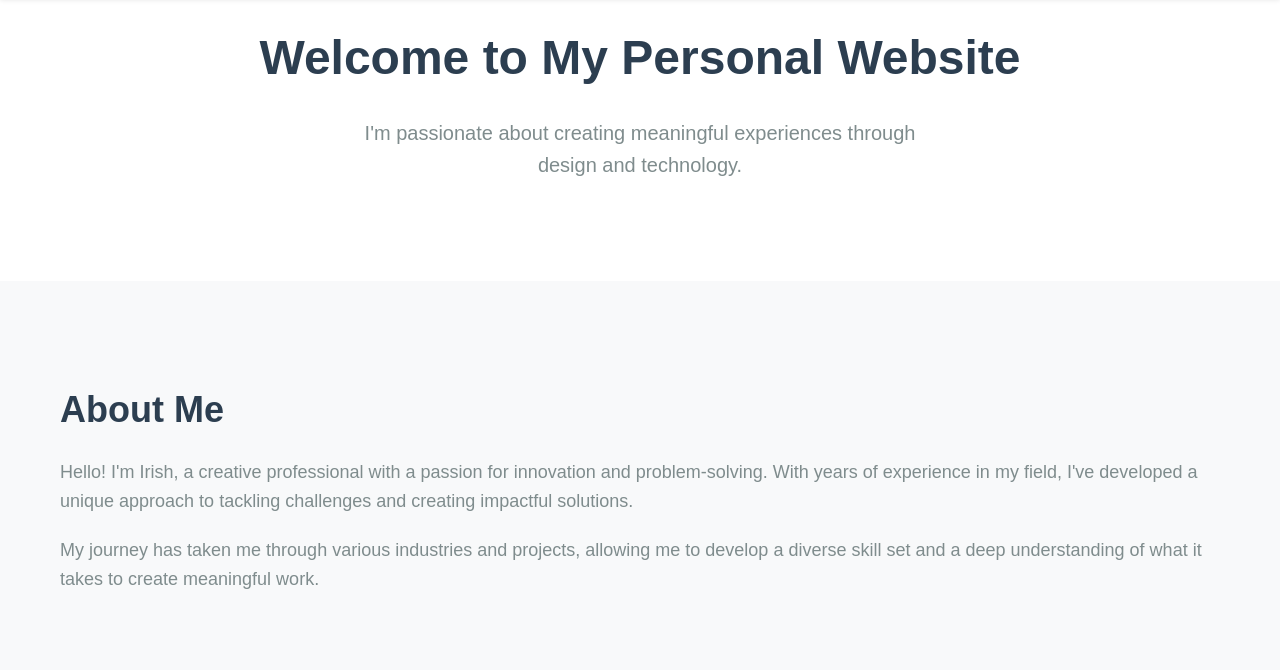
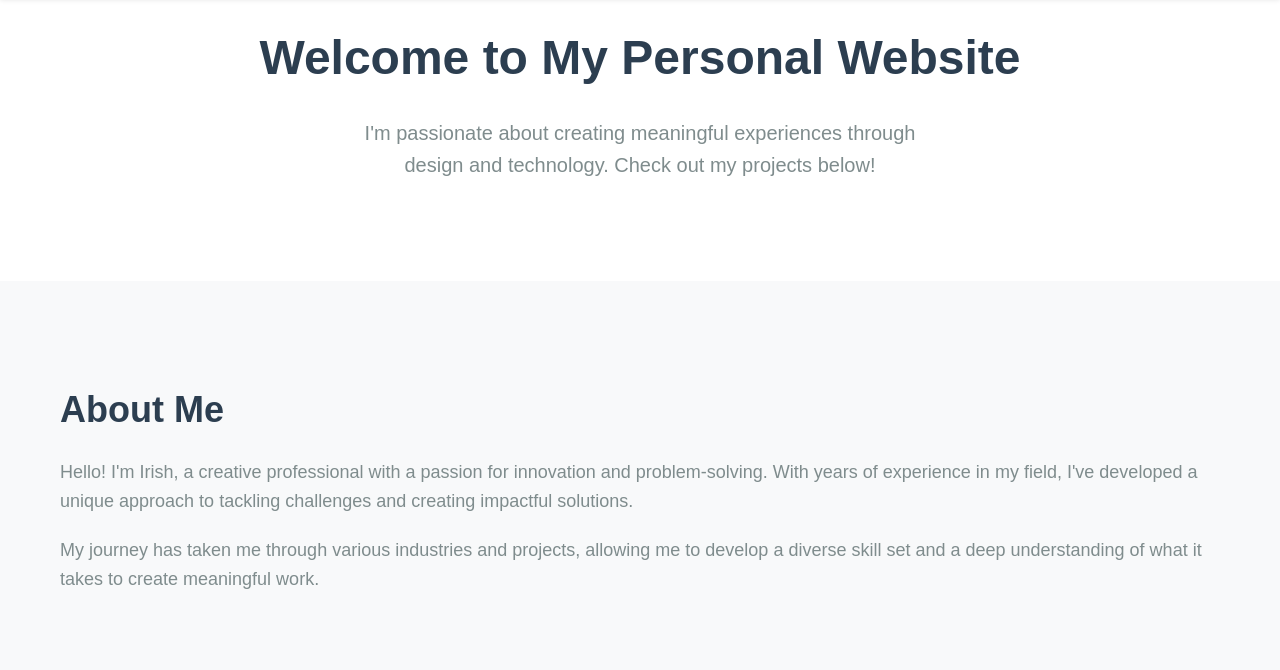
Before and after one commit to mlydon/Irish-Lydo, a plain HTML site: page index.html in a window 1280 px wide. Shown: the part 130-800 px from the top of the page. Drawn offline with Linux system fonts and the light colour scheme.

Commit message:
Update welcome message to include project reference

```diff
--- a/index.html
+++ b/index.html
@@ -344,7 +344,7 @@
     <section id="home" class="hero">
         <div class="container">
             <h1>Welcome to My Personal Website</h1>
-            <p>I'm passionate about creating meaningful experiences through design and technology.</p>
+            <p>I'm passionate about creating meaningful experiences through design and technology. Check out my projects below!</p>
         </div>
     </section>
 
```
